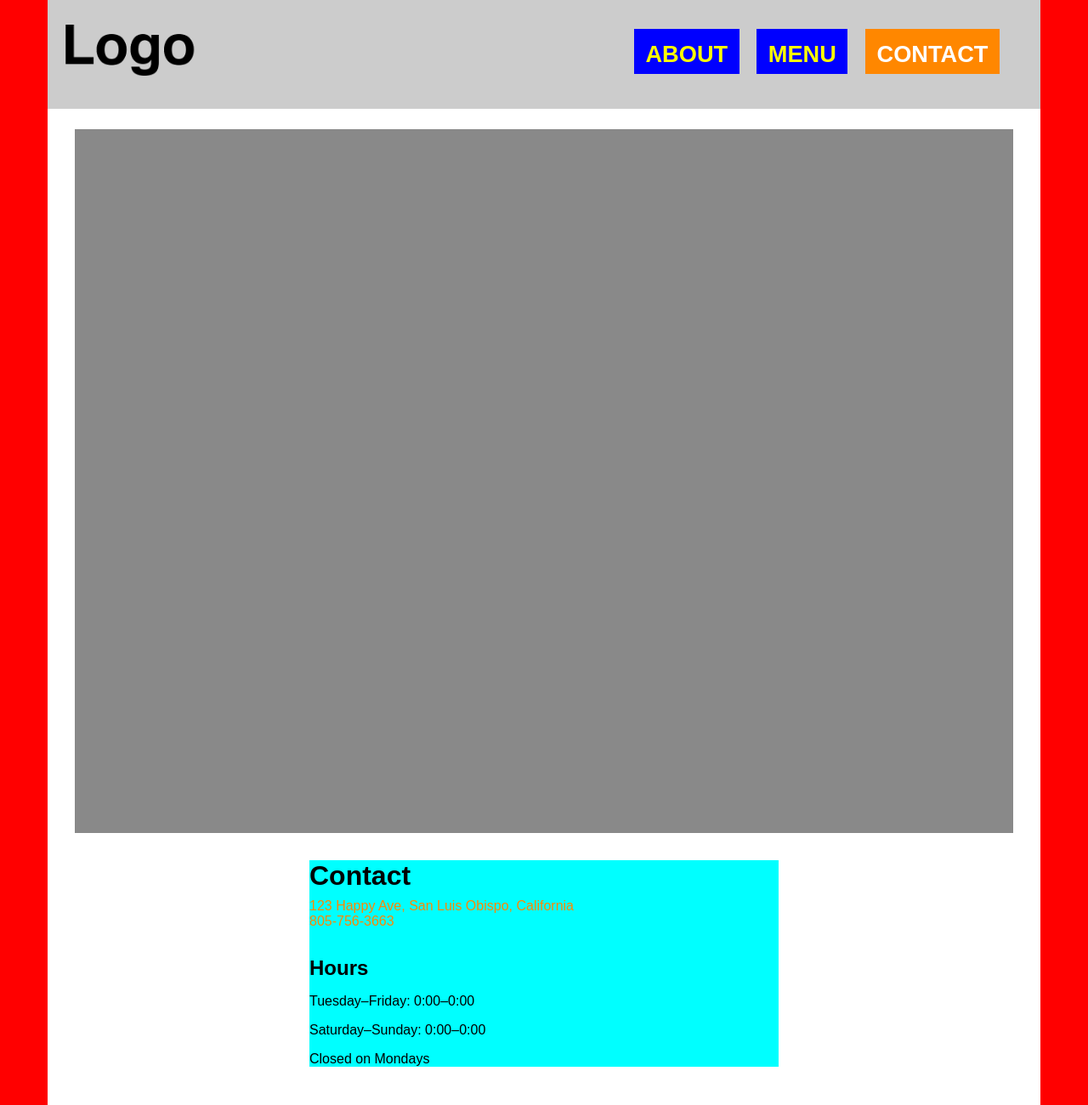
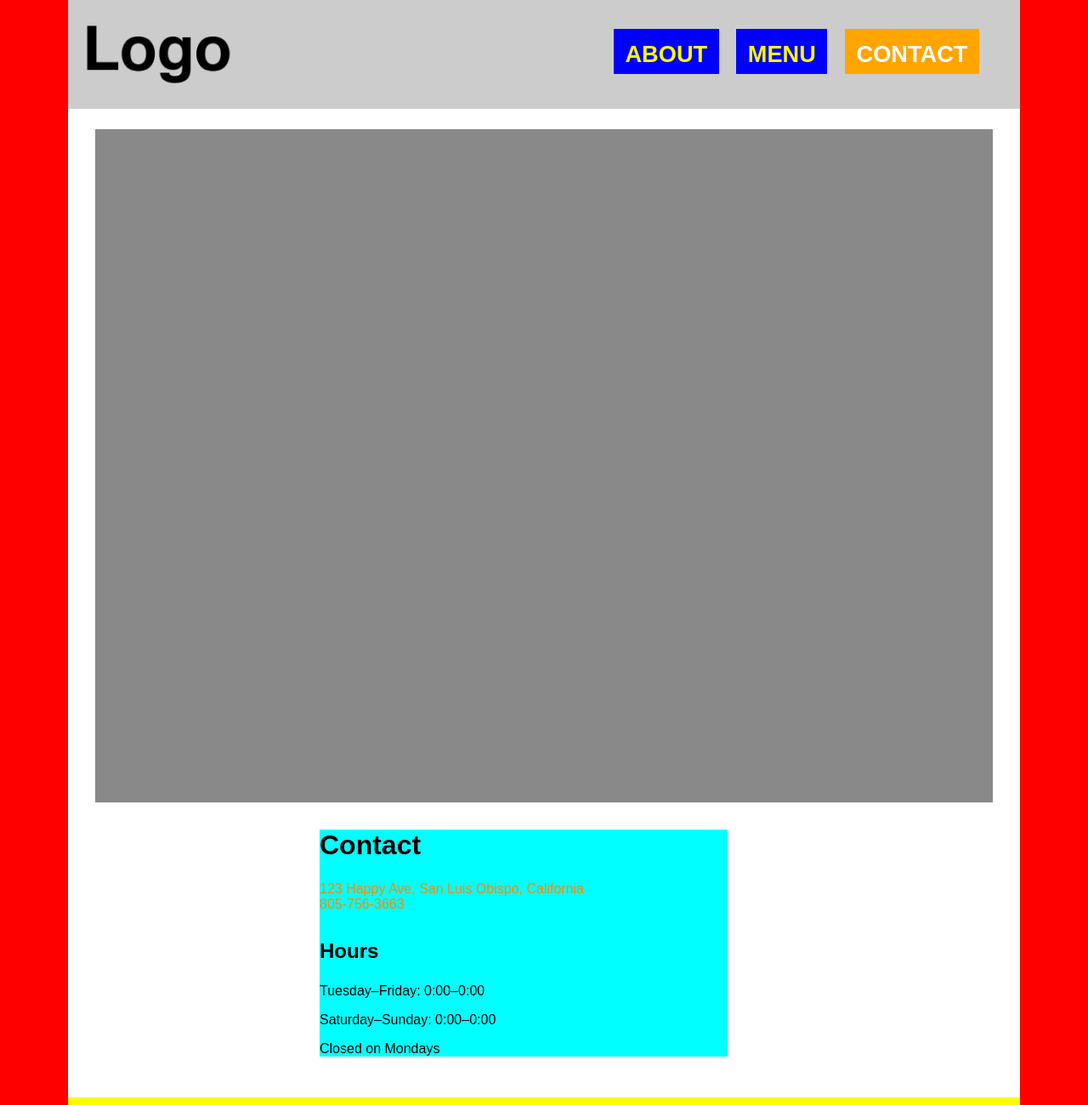
Before and after one commit to cindynt/cindynt.github.io, a plain HTML site: page grc338/website-responsive/contact.html in a window 1280 px wide. Shown: the top 1300 px of the page at 85% size. Drawn offline with Linux system fonts and the light colour scheme.

Commit message:
Update style.css

```diff
--- a/grc338/website-responsive/style.css
+++ b/grc338/website-responsive/style.css
@@ -97,8 +97,19 @@ div.home-container {
     background-size: cover;
     position: relative;
     min-height: 100vh;
+    max-width: 70rem;
+    margin: auto;
+    background-color: rgb(255, 255, 255);
 }
 
+div.container {
+    position: relative;
+    min-height: 100vh;
+    max-width: 70rem;
+    margin: auto;
+    background-color: rgb(255, 255, 255);
+    padding: 0rem 0rem 3rem 0rem;
+}
 /* >>> IMPORTANT: you have to change the wrap the content of your home page (index) in a div with a class home-container to make it work. If you used a div with the class container on your home, you’ll only need to change the name of the class.  */
 
 main {
@@ -112,29 +123,31 @@ img {
 
 header {
     display: grid;
-    grid-template-columns: 40% 60%;
+    grid-template-rows: auto;
+    grid-template-columns: auto auto;
     background: rgb(204, 204, 204);
     padding: 1rem 0.5rem;
 }
 
 h1 {
-    width: 100%;
+    width: 12rem;
 }
 
 h2,
 h3,
 h4 {
     font-weight: 600;
+    font-family: sans-serif;
 }
 
 h2 {
     font-size: 2rem;
-    margin: 2rem 0rem 0.5rem;
+    margin: 2rem 0rem 1.5rem;
 }
 
 h3 {
     font-size: 1.5rem;
-    margin: 2rem 0rem 0.5rem;
+    margin: 2rem 0rem 1.5rem;
 }
 
 a {
@@ -143,6 +156,8 @@ a {
 
 nav ul {
     text-align: right;
+    margin: 0.5rem;
+    text-transform: uppercase;
 }
 
 ul li {
@@ -155,7 +170,7 @@ figure {
 }
 
 main.menu ul {
-    margin: 2rem 0rem;
+    margin: 1rem 0rem;
 }
 
 main.menu ul li {
@@ -166,7 +181,7 @@ main.menu ul li {
 }
 
 p {
-    margin: 0rem 0rem 0rem;
+    margin: 0rem;
 }
 
 p.description {
@@ -194,6 +209,11 @@ nav ul li a {
     padding: 0.5em 0.5em 0.3em;
 }
 
+nav ul li.selected a {
+    background-color: #ffa500;
+    color: #ffffff;
+}
+
 p.slogan {
     font-size: 5rem;
     font-family: serif;
@@ -203,13 +223,19 @@ p.slogan {
 }
 
 footer {
-    position: static;
+    position: absolute;
     bottom: 0;
     width: 100%;
     height: 3rem;
     box-sizing: border-box;
     padding: 1rem 0.5rem;
     background: rgb(252, 252, 0);
+}
+
+article {
+    background-color: rgb(0, 255, 255);
+    width: 30rem;
+    margin: auto auto;
 }
 
 address {
@@ -220,26 +246,7 @@ footer p {
     margin: 0;
 }
 
-nav ul li.selected a {
-    background-color: rgb(255, 135, 0);
-    color: rgb(255, 255, 255);
-}
-
-article {
-    background-color: rgb(0, 255, 255);
-}
-
-div.container {
-    position: relative;
-    min-height: 100vh;
-    background-color: rgb(255, 255, 255);
-}
-
 @media screen and (min-width: 60em) {
-    div {
-        margin: 0rem 3.5rem;
-    }
-
     article {
         margin: 0% 25%;
     }
```
